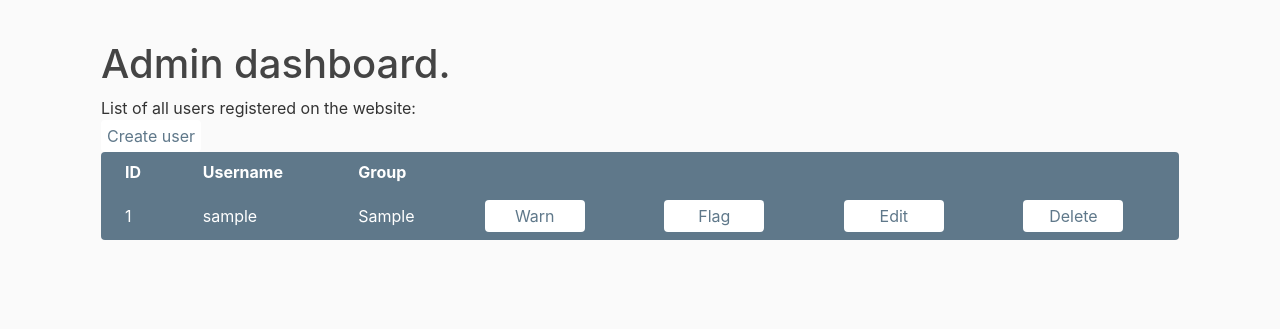
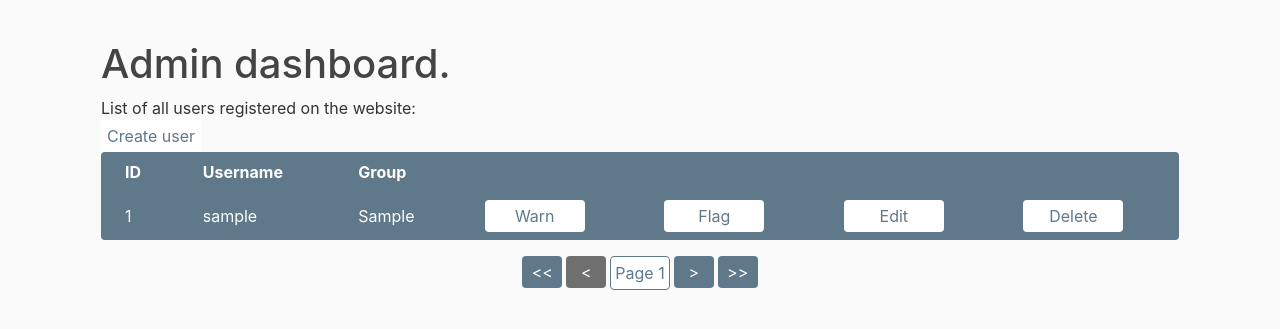
Before and after one commit to matteorobidoux/django-web-project, a Django app: template catalog_project/administration/templates/dashboard.html in a window 1280 px wide. Shown: the part 56-385 px from the top of the page. Run offline with Django 4.2, Linux system fonts and the light colour scheme; the template is opened without the code that fills it: most values are stand-ins (such as "Sample title", 1, 10 or a date in 2020); some libraries are stand-ins or nearby versions.

Commit message:
Add pagination

```diff
--- a/catalog_project/administration/static/admin-style.css
+++ b/catalog_project/administration/static/admin-style.css
@@ -28,3 +28,34 @@ td,th {
     color: white;
     background: #5f788a;
 }
+
+.page-button {
+    color: white;
+    background: #5f788a;
+    border-style: none;
+    min-width: 40px;
+}
+
+.page-num {
+    background: white;
+    color: #5f788a;
+    border: solid 1px #5f788a;
+}
+
+.page-button,.page-num{
+    padding: 4px;
+    margin: 0 2px;
+    border-radius: 4px;
+}
+
+.page-button:disabled{
+    background: #6f6f6f;
+}
+
+
+.page-select{
+    padding: 1em;
+    display: flex;
+    flex-direction: row;
+    justify-content: center;
+}
--- a/catalog_project/administration/templates/dashboard.html
+++ b/catalog_project/administration/templates/dashboard.html
@@ -45,5 +45,30 @@
         {% endfor %}
         </tbody>
     </table>
+    <section class="page-select">
+        <a href="{% url 'admin_board' 1 %}">
+            <button class="page-button">
+                &lt;&lt;
+            </button>
+        </a>
+        <a href="{% url 'admin_board' last_page %}" >
+            <button class="page-button" {% if page == 1 %} disabled {% endif %}>
+                &lt;
+            </button >
+        </a>
+        <span class="page-num">
+            Page {{ page }}
+        </span>
+        <a href="{% url 'admin_board' next_page %}" >
+            <button class="page-button" {% if page == max_pages %} disabled {% endif %} >
+                &gt;
+            </button>
+        </a>
+        <a href="{% url 'admin_board' max_pages %}" >
+            <button class="page-button">
+                &gt;&gt;
+            </button>
+        </a>
+    </section>
 </section>
 {% endblock %}
```
Also changed, not shown: catalog_project/administration/views.py (+24 -2 lines).
